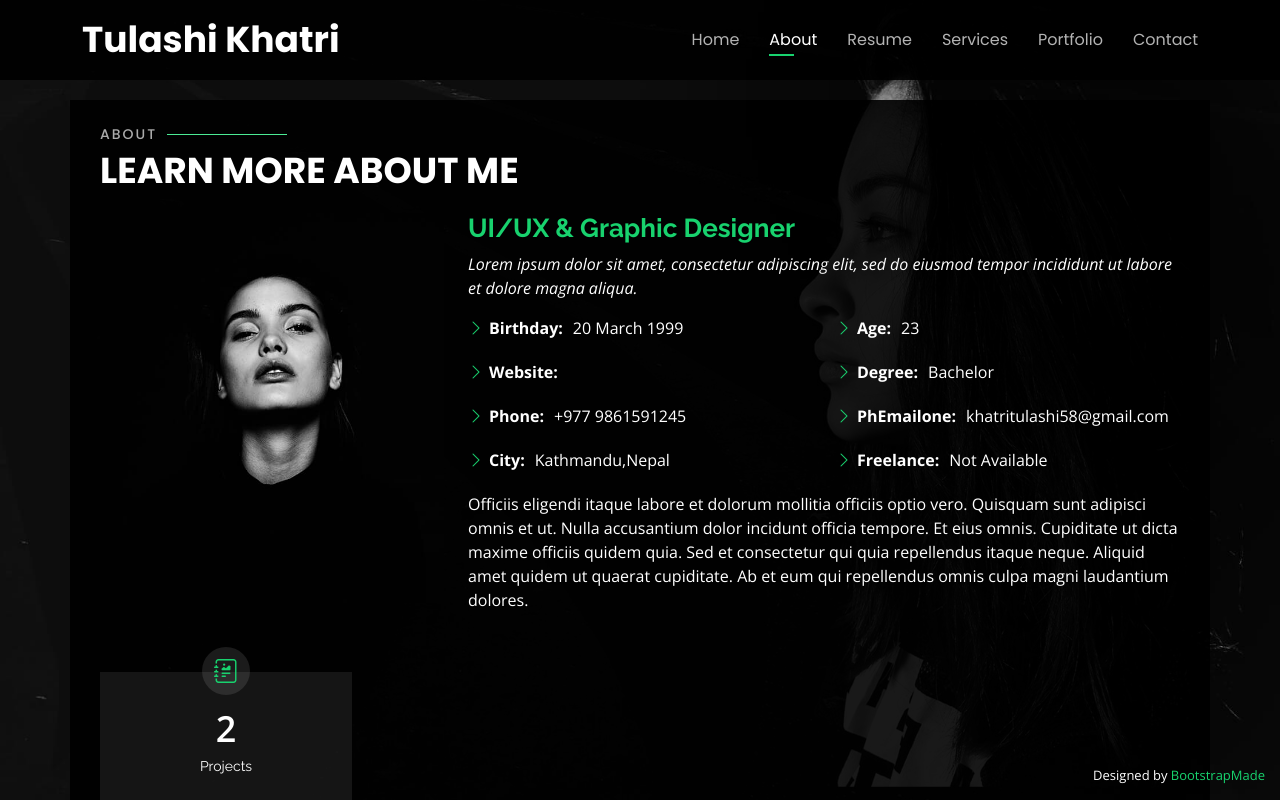
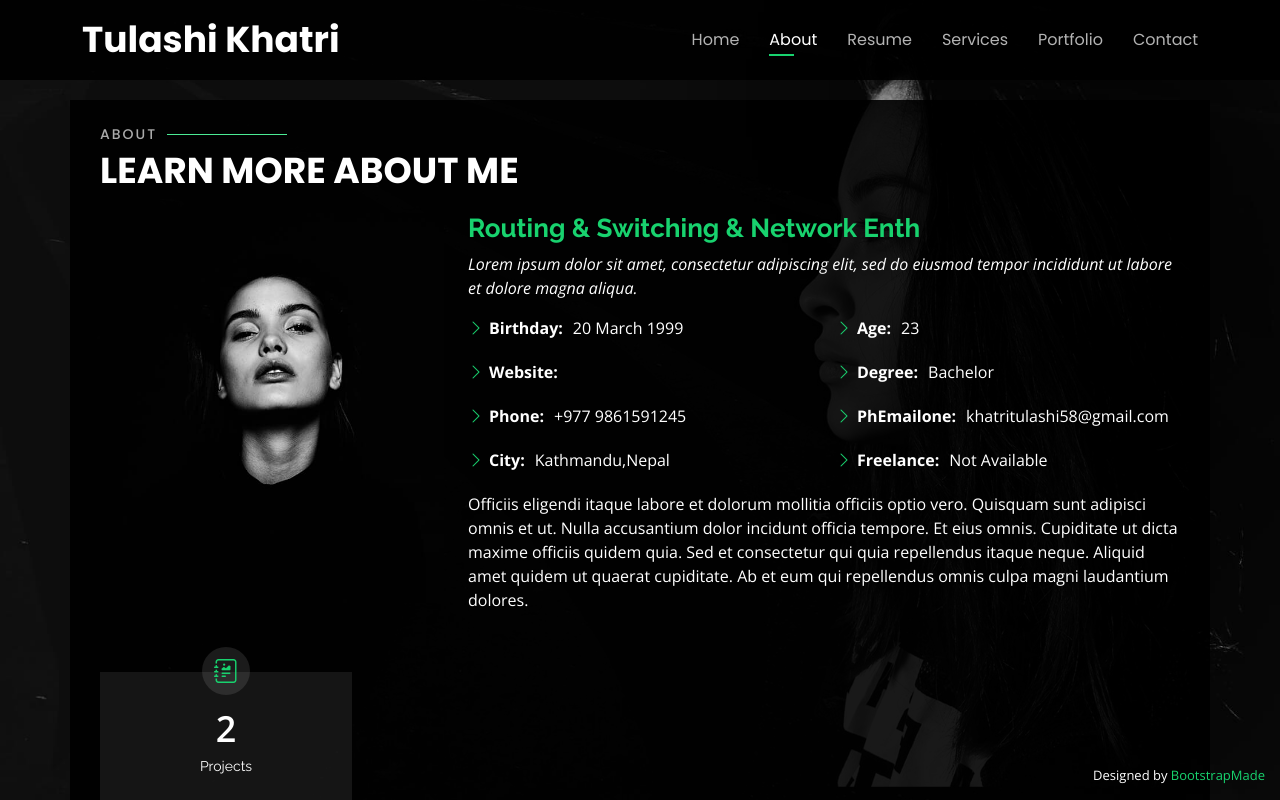
Before and after one commit to khatritulashi/khatritulashi.github.io, a plain HTML site: page index.html in a window 1280 px wide. Both pictures are taken after a click on the link "About". Shown: the top 800 px of the page. Drawn offline with nearby package versions, Linux system fonts and the light colour scheme.

Commit message:
edit:changed name

```diff
--- a/index.html
+++ b/index.html
@@ -84,7 +84,7 @@
           <img src="assets/img/me.jpg" class="img-fluid" alt="">
         </div>
         <div class="col-lg-8 pt-4 pt-lg-0 content" data-aos="fade-left">
-          <h3>UI/UX &amp; Graphic Designer</h3>
+          <h3>Routing & Switching &amp; Network Enth</h3>
           <p class="fst-italic">
             Lorem ipsum dolor sit amet, consectetur adipiscing elit, sed do eiusmod tempor incididunt ut labore et dolore
             magna aliqua.
```
